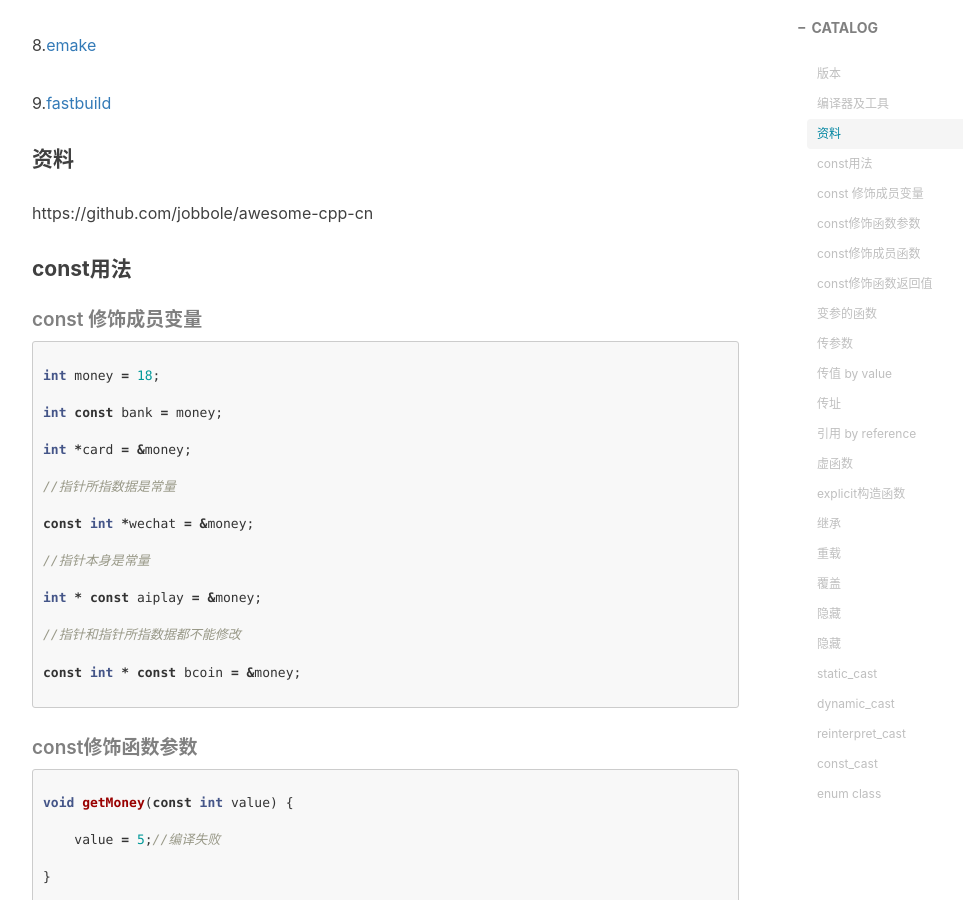
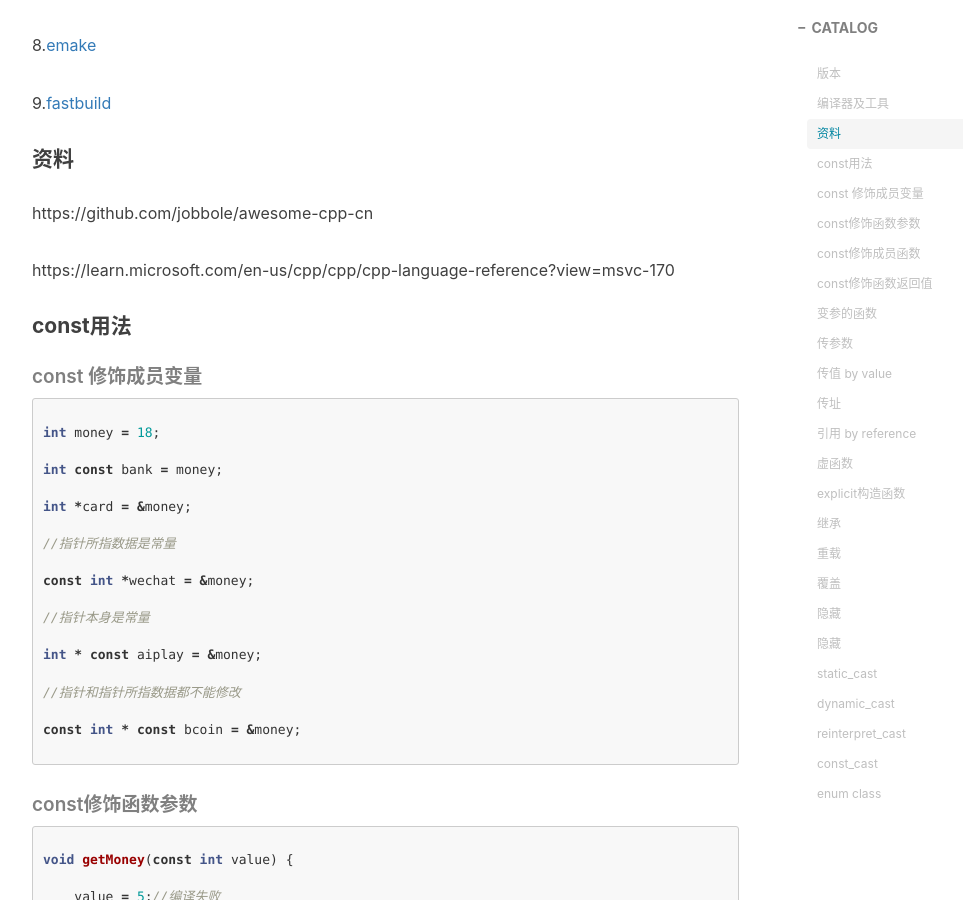
Before and after one commit to chenanbao/chenanbao.github.io, a Jekyll site: the page built from _posts/2018-12-19-C++集锦.md, in a window 1280 px wide and 900 px high, scrolled down 1447 px. Shown: the whole window, without its empty margins (233-1196 px from the left). Built offline with Jekyll 4.4.1, drawn with Linux system fonts in a browser that asks for light colours; nearby versions of some CDN libraries; comment, search, counter and statistics services are not loaded; some of the changed lines change nothing that is shown.

Commit message:
Update 2018-12-19-C++集锦.md

```diff
--- a/_posts/2018-12-19-C++集锦.md
+++ b/_posts/2018-12-19-C++集锦.md
@@ -49,6 +49,8 @@
 #### 资料
 
 https://github.com/jobbole/awesome-cpp-cn
+
+https://learn.microsoft.com/en-us/cpp/cpp/cpp-language-reference?view=msvc-170
 
 #### const用法
 
```
